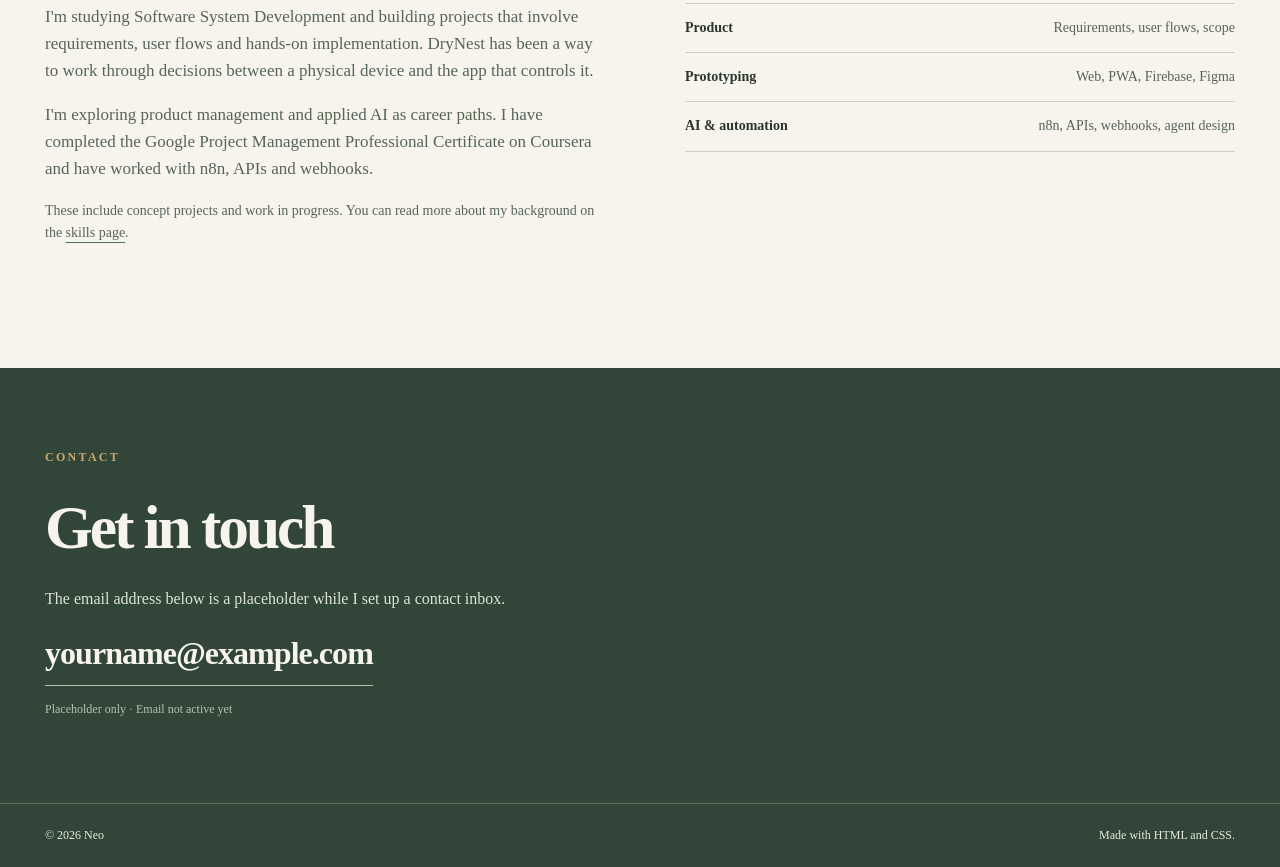
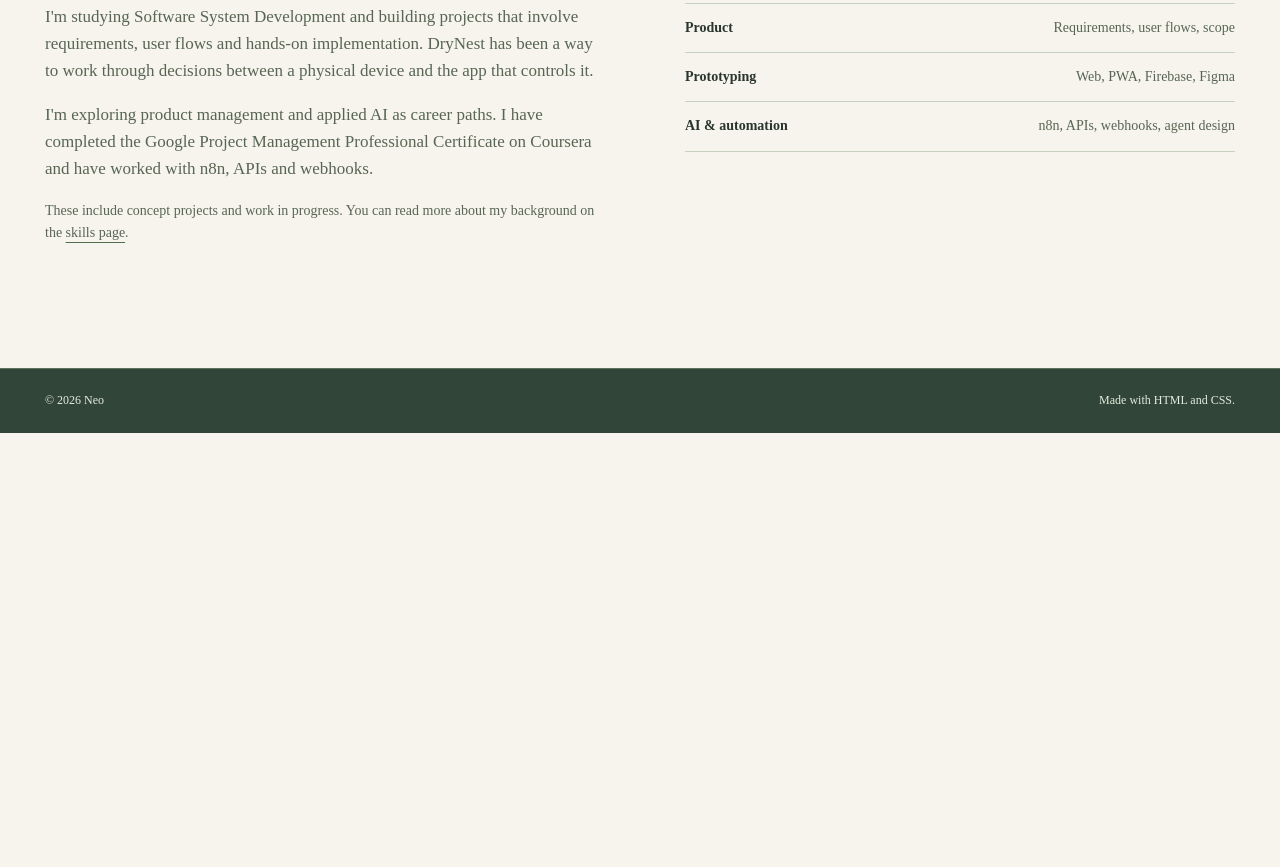
Before and after one commit to Neo0611-code/Neo0611-code.github.io, a plain HTML site: page index.html in a window 1280 px wide. Shown: the part 1856-2723 px from the top of the page. After the commit the page ends 2289 px from the top, so only its background shows below. Drawn offline with Linux system fonts and the light colour scheme.

Commit message:
Remove unused contact navigation and sections

```diff
--- a/index.html
+++ b/index.html
@@ -94,14 +94,7 @@
     .focus-list { border-top: 1px solid var(--line); }
     .focus-list div { display: flex; justify-content: space-between; gap: 15px; border-bottom: 1px solid var(--line); padding: 13px 0; font-size: 14px; }
     .focus-list span { color: var(--muted); }
-    #about, #contact { scroll-margin-top: 28px; }
-    .contact { background: #314638; color: #f7f4ed; padding-block: 80px 84px; }
-    .contact .eyebrow { color: var(--gold); }
-    .contact h2 { font: 650 clamp(38px, 4.8vw, 66px)/1.15 var(--font-main); letter-spacing: -.05em; max-width: 800px; margin: 24px 0; }
-    .contact p { max-width: 550px; color: #dbe3d6; }
-    .contact a { color: #f7f4ed; }
-    .email-placeholder { display: inline-block; color: #f7f4ed; font-size: clamp(21px, 2.5vw, 32px); font-weight: 650; letter-spacing: -.03em; overflow-wrap: anywhere; border-bottom: 1px solid #b4c5ad; padding-bottom: 6px; }
-    .contact .contact-note { font-size: 12px; color: #b4c5ad; margin: 14px 0 0; }
+    #about { scroll-margin-top: 28px; }
     .footer { background: #314638; color: #e6eadf; padding-block: 22px; border-top: 1px solid #5e735e; }
     .footer .wrap { display: flex; justify-content: space-between; gap: 12px; font-size: 12px; }
     @media (max-width: 900px) {
@@ -127,7 +120,6 @@
       .visual-name strong { font-size: 48px; }
       .project h3 { font-size: 43px; }
       .about { grid-template-columns: 1fr; gap: 28px; padding-bottom: 72px; }
-      .contact { padding-block: 58px 68px; }
       .footer .wrap { flex-direction: column; }
     }
     @media (max-width: 360px) {
@@ -263,7 +255,6 @@
       <a class="brand" href="#top" aria-label="Neo, back to top">neo<span>.</span></a>
       <div class="nav-links">
         <a href="skills.html">Skills</a>
-        <a href="#contact">Contact</a>
       </div>
     </nav>
   </header>
@@ -344,15 +335,6 @@
         </div>
       </div>
     </section>
-    <section id="contact" class="contact" aria-labelledby="contact-title">
-      <div class="wrap">
-        <div class="eyebrow">Contact</div>
-        <h2 id="contact-title">Get in touch</h2>
-        <p>The email address below is a placeholder while I set up a contact inbox.</p>
-        <span class="email-placeholder">yourname@example.com</span>
-        <p class="contact-note">Placeholder only · Email not active yet</p>
-      </div>
-    </section>
   </main>
   <footer class="footer"><div class="wrap"><span>© 2026 Neo</span><span>Made with HTML and CSS.</span></div></footer>
 </body>
```
